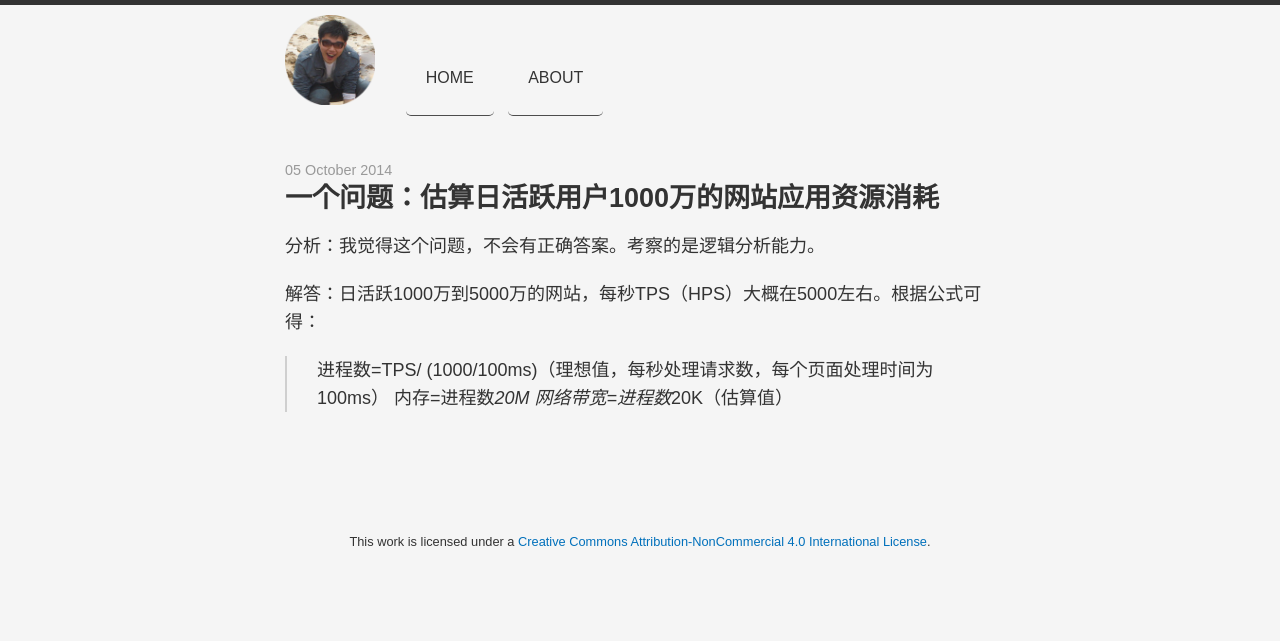
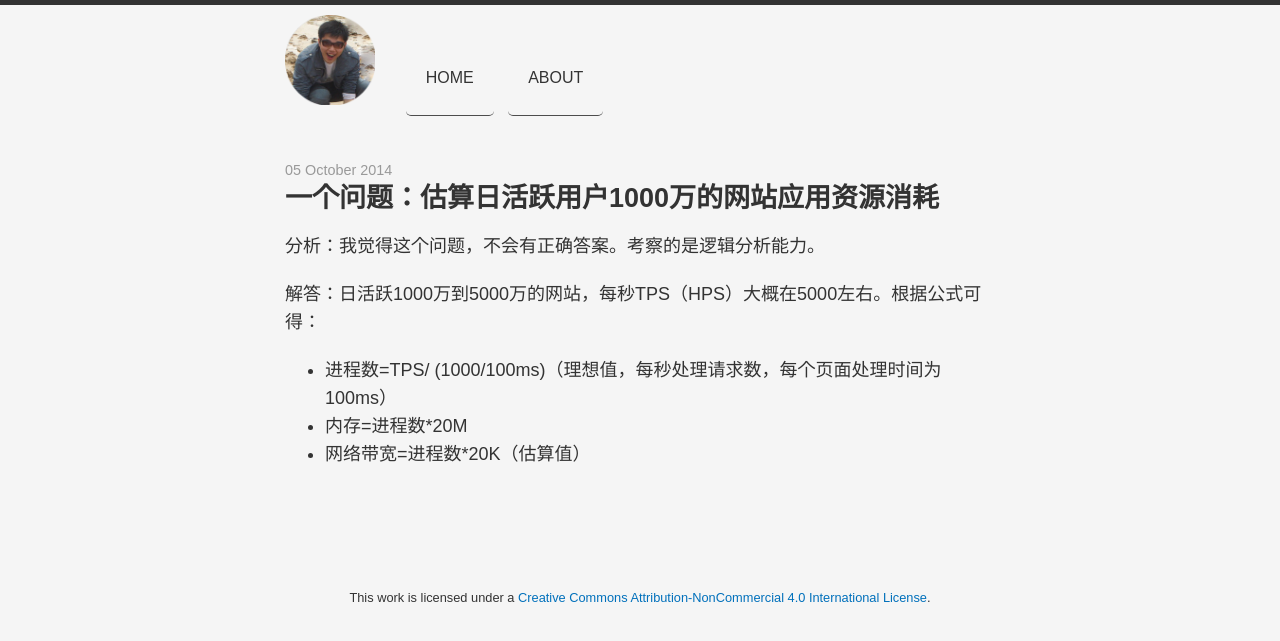
Before and after one commit to wuxinjie/wuxinjie.github.io, a Jekyll site: the page built from _posts/2014-10-05-question-01.md, in a window 1280 px wide. Shown: the top 641 px of the page. Built offline with Jekyll 4.4.1, drawn with Linux system fonts in a browser that asks for light colours; nearby versions of some CDN libraries.

```diff
--- a/_posts/2014-10-05-question-01.md
+++ b/_posts/2014-10-05-question-01.md
@@ -8,6 +8,6 @@ catgroy: THINK
 
 解答：日活跃1000万到5000万的网站，每秒TPS（HPS）大概在5000左右。根据公式可得：
 
->进程数=TPS/ (1000/100ms)（理想值，每秒处理请求数，每个页面处理时间为100ms）
->内存=进程数*20M
->网络带宽=进程数*20K（估算值）
+* 进程数=TPS/ (1000/100ms)（理想值，每秒处理请求数，每个页面处理时间为100ms）
+* 内存=进程数*20M
+* 网络带宽=进程数*20K（估算值）
```
